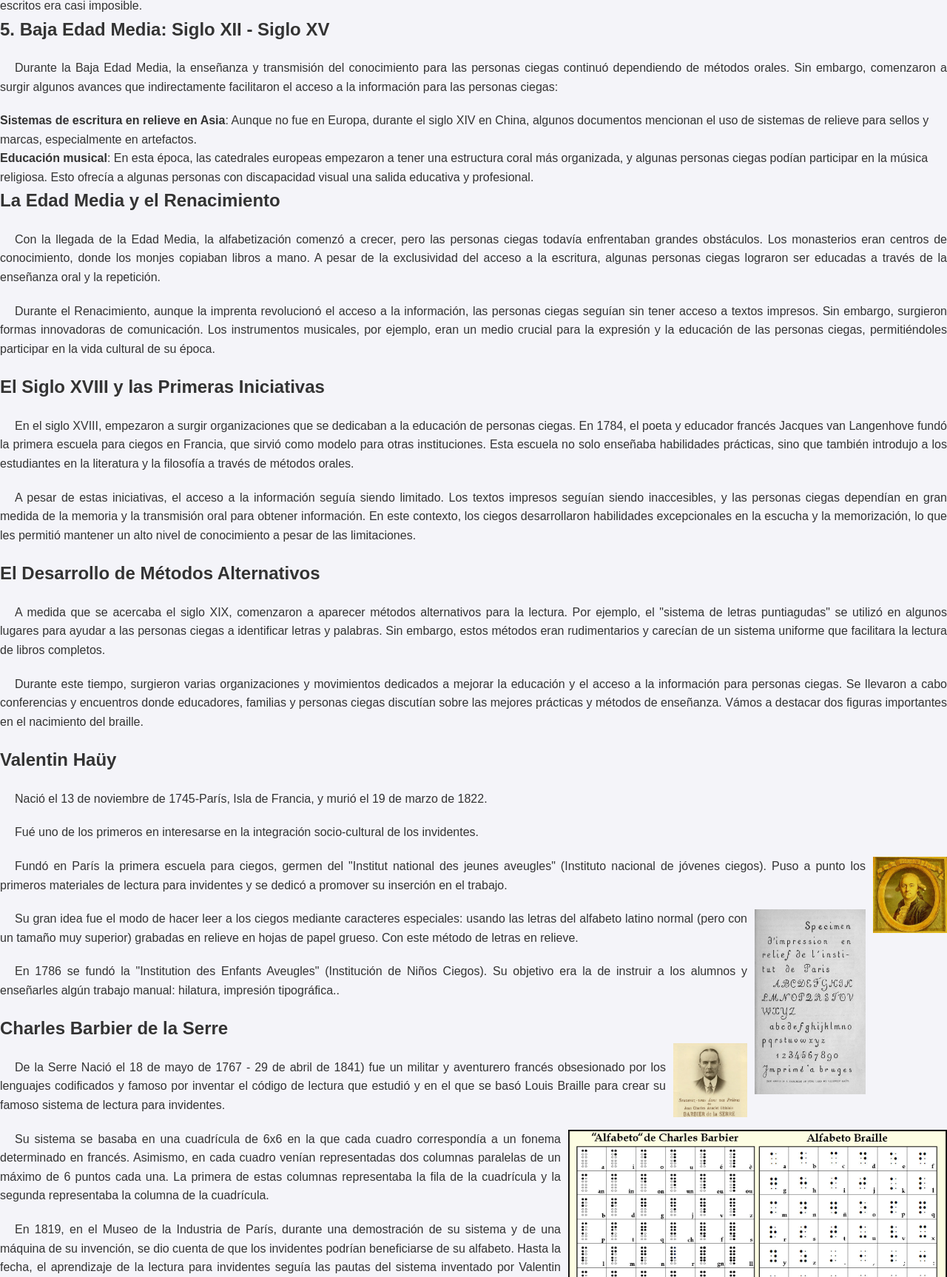
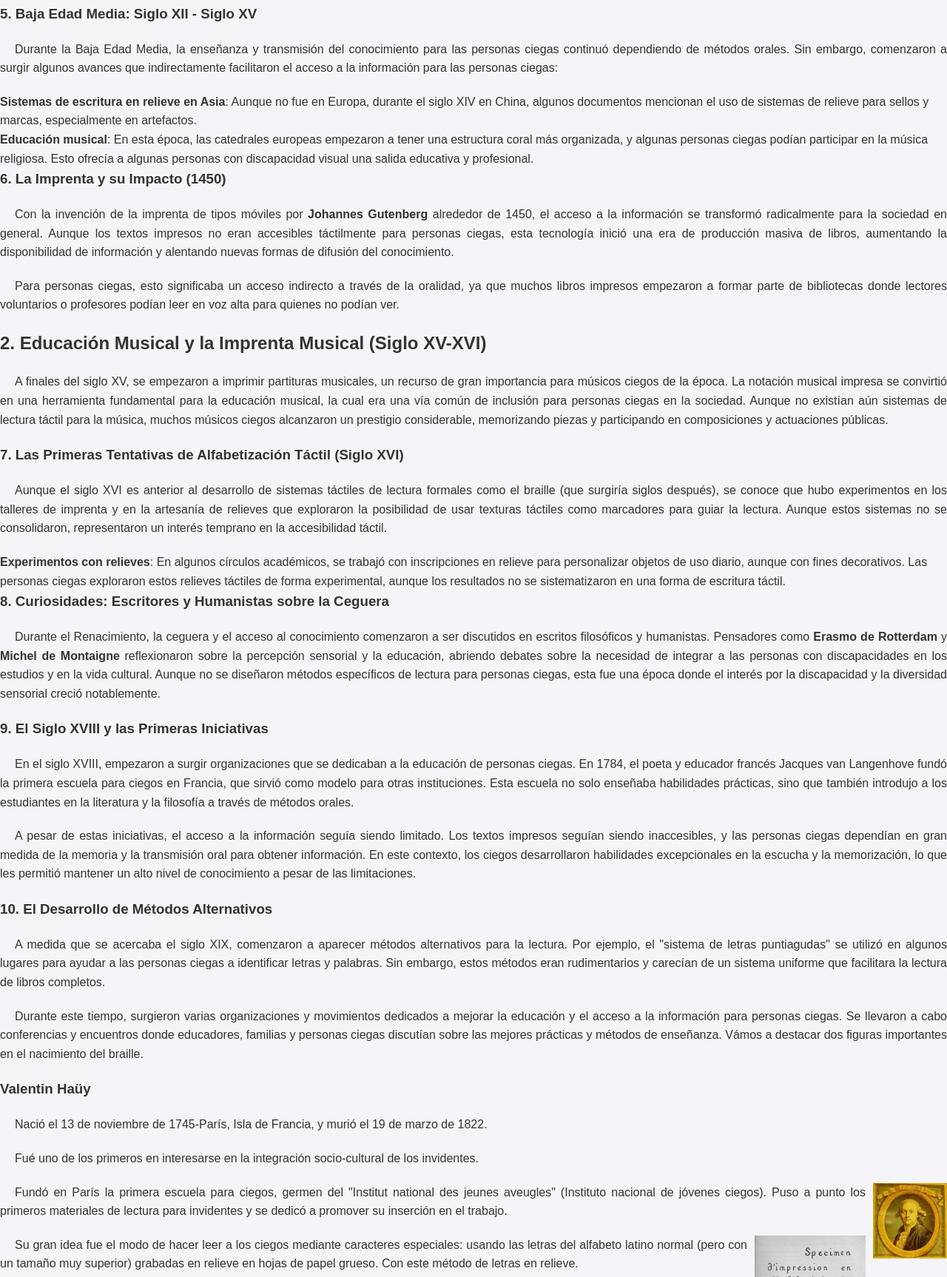
Before and after one commit to plutocrack/Accesso, a plain HTML site: page abraille.html in a window 1280 px wide. Shown: the part 1074-2800 px from the top of the page at 74% size. Drawn offline with Linux system fonts and the light colour scheme.

Commit message:
Update abraille.html

```diff
--- a/abraille.html
+++ b/abraille.html
@@ -23,17 +23,17 @@
         <ul>
             <li><strong>Conocimiento médico</strong>: Algunos textos médicos de Galeno y otros autores romanos incluso mencionan técnicas para tratar problemas de visión, lo que indica cierto interés en atender la ceguera, aunque sin registros de soluciones para acceder a la lectura o la escritura de manera táctil.</li>
         </ul>
- <h2>3. Primeros Siglos del Cristianismo: Siglo IV - Siglo VI</h2>
+ <h3>3. Primeros Siglos del Cristianismo: Siglo IV - Siglo VI</h3>
         <p>En los primeros siglos del cristianismo, la Iglesia jugó un papel en la inclusión de personas con discapacidades. La fe cristiana promovía la caridad y la integración de todos los individuos. Algunos monasterios proporcionaban educación religiosa a personas ciegas, aunque el aprendizaje seguía siendo oral.</p>
 
         <p>Personas como <strong>Dídimo el Ciego</strong> (siglo IV), un teólogo de Alejandría que quedó ciego en la niñez, es un ejemplo de cómo algunos lograban alcanzar altos niveles de conocimiento sin la necesidad de leer visualmente. Dídimo utilizaba su memoria y los relatos de terceros para aprender y enseñar teología, además de haber ideado un sistema que consistía en combinar puntos para formar letras griegas (posiblemente una proto-escritura táctil), aunque no hay evidencia directa de que haya sido ampliamente utilizado.</p>
-<h2>4. Alta Edad Media: Siglo VI - Siglo XI</h2>
+<h3>4. Alta Edad Media: Siglo VI - Siglo XI</h3>
         <p>Durante la Alta Edad Media, las personas ciegas seguían dependiendo principalmente de la transmisión oral para acceder a la información. Los monasterios y conventos, centros del saber en esta época, acogían a personas ciegas y podían brindarles instrucción religiosa básica y, en algunos casos, incluso educación musical.</p>
 
         <ul>
             <li><strong>Tradición oral</strong>: La educación seguía siendo principalmente oral, y los clérigos ciegos, si eran instruidos, memorizaban las escrituras y los himnos, ya que el acceso a los textos escritos era casi imposible.</li>
         </ul>
-<h2>5. Baja Edad Media: Siglo XII - Siglo XV</h2>
+<h3>5. Baja Edad Media: Siglo XII - Siglo XV</h3>
         <p>Durante la Baja Edad Media, la enseñanza y transmisión del conocimiento para las personas ciegas continuó dependiendo de métodos orales. Sin embargo, comenzaron a surgir algunos avances que indirectamente facilitaron el acceso a la información para las personas ciegas:</p>
 
         <ul>
@@ -41,22 +41,34 @@
             <li><strong>Educación musical</strong>: En esta época, las catedrales europeas empezaron a tener una estructura coral más organizada, y algunas personas ciegas podían participar en la música religiosa. Esto ofrecía a algunas personas con discapacidad visual una salida educativa y profesional.</li>
         </ul>
 
+<h3>6. La Imprenta y su Impacto (1450)</h3>
+        <p>Con la invención de la imprenta de tipos móviles por <strong>Johannes Gutenberg</strong> alrededor de 1450, el acceso a la información se transformó radicalmente para la sociedad en general. Aunque los textos impresos no eran accesibles táctilmente para personas ciegas, esta tecnología inició una era de producción masiva de libros, aumentando la disponibilidad de información y alentando nuevas formas de difusión del conocimiento. </p>
 
+        <p>Para personas ciegas, esto significaba un acceso indirecto a través de la oralidad, ya que muchos libros impresos empezaron a formar parte de bibliotecas donde lectores voluntarios o profesores podían leer en voz alta para quienes no podían ver.</p>
 
-<h2>La Edad Media y el Renacimiento</h2>
-<p>Con la llegada de la Edad Media, la alfabetización comenzó a crecer, pero las personas ciegas todavía enfrentaban grandes obstáculos. Los monasterios eran centros de conocimiento, donde los monjes copiaban libros a mano. A pesar de la exclusividad del acceso a la escritura, algunas personas ciegas lograron ser educadas a través de la enseñanza oral y la repetición.</p>
-<p>Durante el Renacimiento, aunque la imprenta revolucionó el acceso a la información, las personas ciegas seguían sin tener acceso a textos impresos. Sin embargo, surgieron formas innovadoras de comunicación. Los instrumentos musicales, por ejemplo, eran un medio crucial para la expresión y la educación de las personas ciegas, permitiéndoles participar en la vida cultural de su época.</p>
+        <h2>2. Educación Musical y la Imprenta Musical (Siglo XV-XVI)</h2>
+        <p>A finales del siglo XV, se empezaron a imprimir partituras musicales, un recurso de gran importancia para músicos ciegos de la época. La notación musical impresa se convirtió en una herramienta fundamental para la educación musical, la cual era una vía común de inclusión para personas ciegas en la sociedad. Aunque no existían aún sistemas de lectura táctil para la música, muchos músicos ciegos alcanzaron un prestigio considerable, memorizando piezas y participando en composiciones y actuaciones públicas.</p>
 
-<h2>El Siglo XVIII y las Primeras Iniciativas</h2>
+<h3>7. Las Primeras Tentativas de Alfabetización Táctil (Siglo XVI)</h3>
+        <p>Aunque el siglo XVI es anterior al desarrollo de sistemas táctiles de lectura formales como el braille (que surgiría siglos después), se conoce que hubo experimentos en los talleres de imprenta y en la artesanía de relieves que exploraron la posibilidad de usar texturas táctiles como marcadores para guiar la lectura. Aunque estos sistemas no se consolidaron, representaron un interés temprano en la accesibilidad táctil.</p>
+
+        <ul>
+            <li><strong>Experimentos con relieves</strong>: En algunos círculos académicos, se trabajó con inscripciones en relieve para personalizar objetos de uso diario, aunque con fines decorativos. Las personas ciegas exploraron estos relieves táctiles de forma experimental, aunque los resultados no se sistematizaron en una forma de escritura táctil.</li>
+        </ul>
+
+<h3>8. Curiosidades: Escritores y Humanistas sobre la Ceguera</h3>
+        <p>Durante el Renacimiento, la ceguera y el acceso al conocimiento comenzaron a ser discutidos en escritos filosóficos y humanistas. Pensadores como <strong>Erasmo de Rotterdam</strong> y <strong>Michel de Montaigne</strong> reflexionaron sobre la percepción sensorial y la educación, abriendo debates sobre la necesidad de integrar a las personas con discapacidades en los estudios y en la vida cultural. Aunque no se diseñaron métodos específicos de lectura para personas ciegas, esta fue una época donde el interés por la discapacidad y la diversidad sensorial creció notablemente.</p>
+
+<h3>9. El Siglo XVIII y las Primeras Iniciativas</h3>
 <p>En el siglo XVIII, empezaron a surgir organizaciones que se dedicaban a la educación de personas ciegas. En 1784, el poeta y educador francés Jacques van Langenhove fundó la primera escuela para ciegos en Francia, que sirvió como modelo para otras instituciones. Esta escuela no solo enseñaba habilidades prácticas, sino que también introdujo a los estudiantes en la literatura y la filosofía a través de métodos orales.</p>
 
 <p>A pesar de estas iniciativas, el acceso a la información seguía siendo limitado. Los textos impresos seguían siendo inaccesibles, y las personas ciegas dependían en gran medida de la memoria y la transmisión oral para obtener información. En este contexto, los ciegos desarrollaron habilidades excepcionales en la escucha y la memorización, lo que les permitió mantener un alto nivel de conocimiento a pesar de las limitaciones.</p>
 
-<h2>El Desarrollo de Métodos Alternativos</h2>
+<h3>10. El Desarrollo de Métodos Alternativos</h3>
 <p>A medida que se acercaba el siglo XIX, comenzaron a aparecer métodos alternativos para la lectura. Por ejemplo, el "sistema de letras puntiagudas" se utilizó en algunos lugares para ayudar a las personas ciegas a identificar letras y palabras. Sin embargo, estos métodos eran rudimentarios y carecían de un sistema uniforme que facilitara la lectura de libros completos.</p>
 
 <p>Durante este tiempo, surgieron varias organizaciones y movimientos dedicados a mejorar la educación y el acceso a la información para personas ciegas. Se llevaron a cabo conferencias y encuentros donde educadores, familias y personas ciegas discutían sobre las mejores prácticas y métodos de enseñanza. Vámos a destacar dos figuras importantes en el nacimiento del braille.</p>
-<h2>Valentin Haüy</h2>
+<h3>Valentin Haüy</h3>
     <p>Nació el 13 de noviembre de 1745-París, Isla de Francia, y murió el 19 de marzo de 1822.</p>
     <p>Fué uno de los primeros en interesarse en la integración socio-cultural de los invidentes.</p>
 <img src="Hauy2.jpg" alt="Imágen de Valentin Haüy" height=100 width=100 class="imagen-derecha">
@@ -66,7 +78,7 @@
 
 <p>En 1786 se fundó la "Institution des Enfants Aveugles" (Institución de Niños Ciegos). Su objetivo era la de instruir a los alumnos y enseñarles algún trabajo manual: hilatura, impresión tipográfica..</p>
 
-<h2>Charles Barbier de la Serre</h2>
+<h3>Charles Barbier de la Serre</h3>
 <img src="barbier.jpg" alt="Imágen de Charles Barbier de la Serre" height=100 width=100 class="imagen-derecha">
 <p>De la Serre Nació el 18 de mayo de 1767 - 29 de abril de 1841) fue un militar y aventurero francés obsesionado por los lenguajes codificados y famoso por inventar el código de lectura que estudió y en el que se basó Louis Braille para crear su famoso sistema de lectura para invidentes.</p>
 <img src="metodobarbier.jpg" alt="Imágen del método Barbier" class="imagen-derecha">
```
